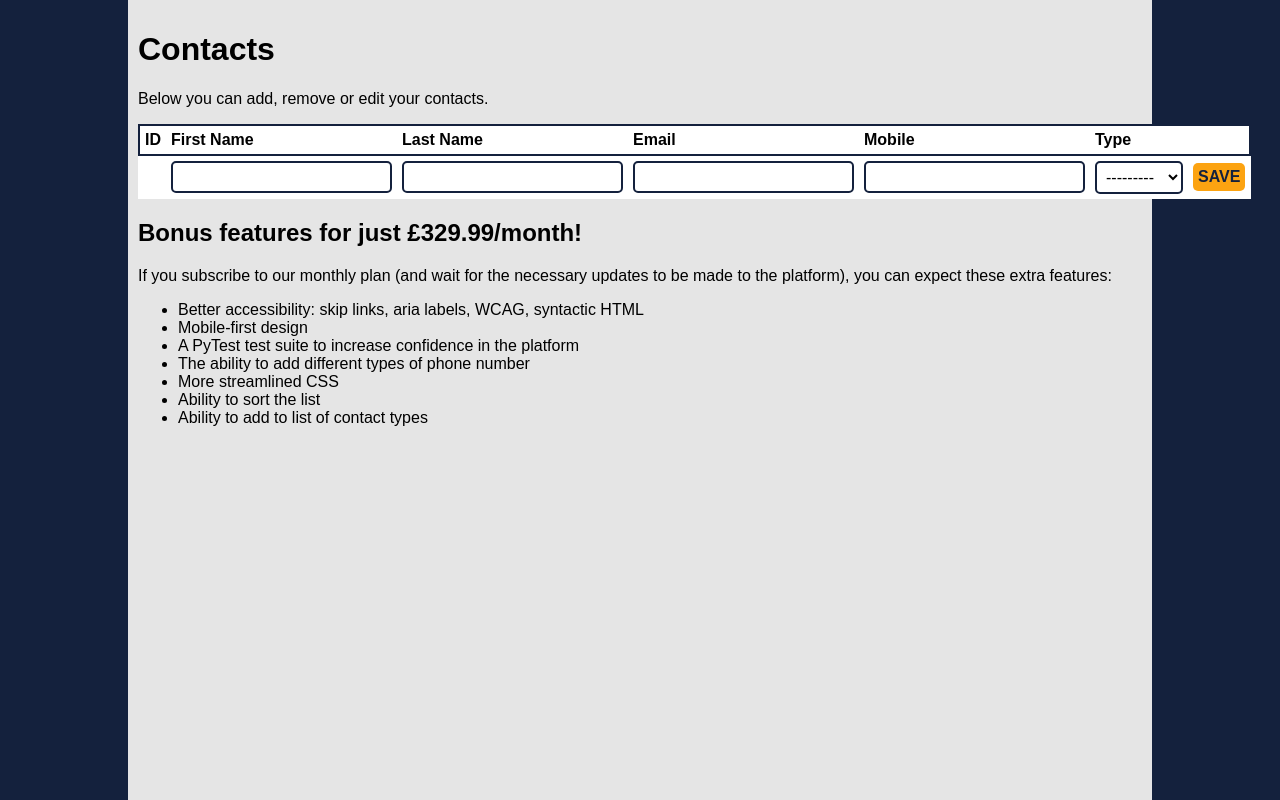
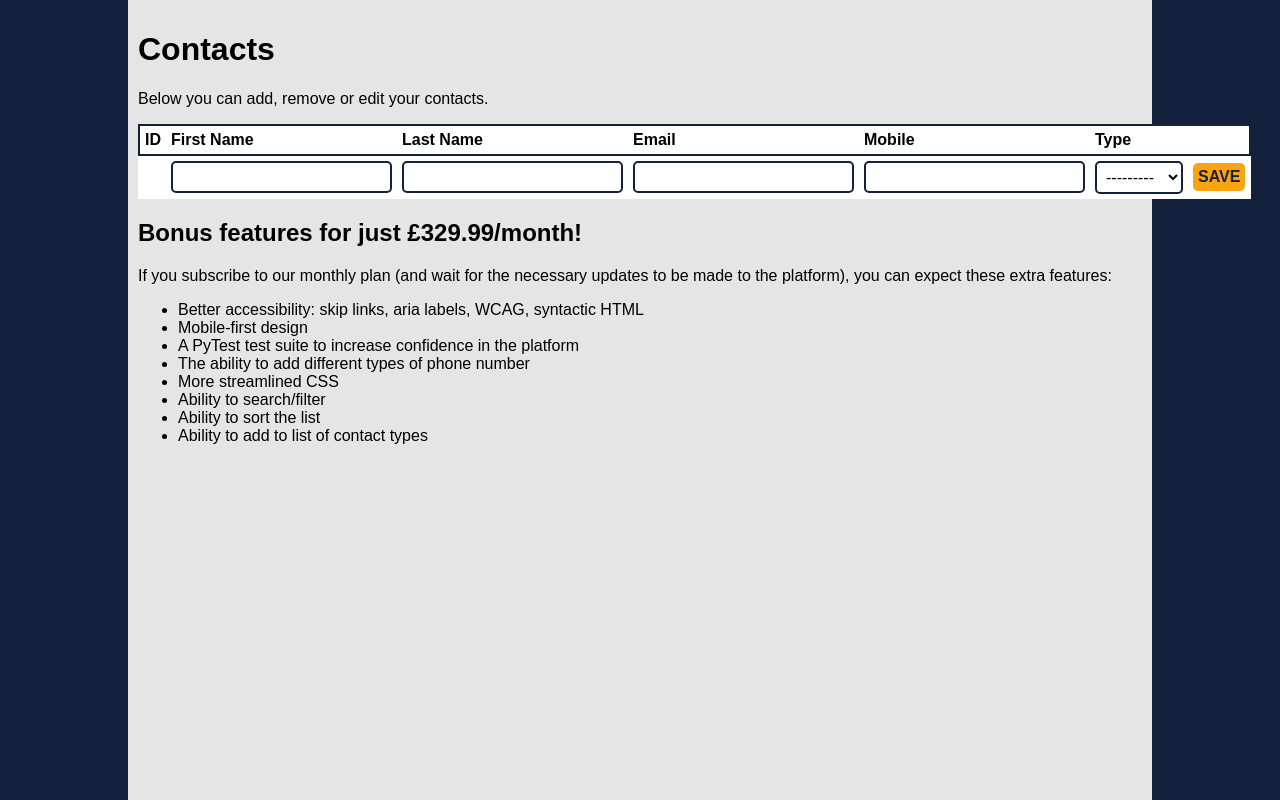
Before and after one commit to a1v0/dft-contacts, a Django app: page / in a window 1280 px wide. Run offline with Django 4.2, Linux system fonts and the light colour scheme; data that the repository does not hold is empty.

Commit message:
Add to-do

```diff
--- a/dft_contacts/contacts/templates/contacts_template.html
+++ b/dft_contacts/contacts/templates/contacts_template.html
@@ -59,6 +59,7 @@
 	<li>A PyTest test suite to increase confidence in the platform</li>
 	<li>The ability to add different types of phone number</li>
 	<li>More streamlined CSS</li>
+	<li>Ability to search/filter</li>
 	<li>Ability to sort the list</li>
 	<li>Ability to add to list of contact types</li>
 </ul>
```
